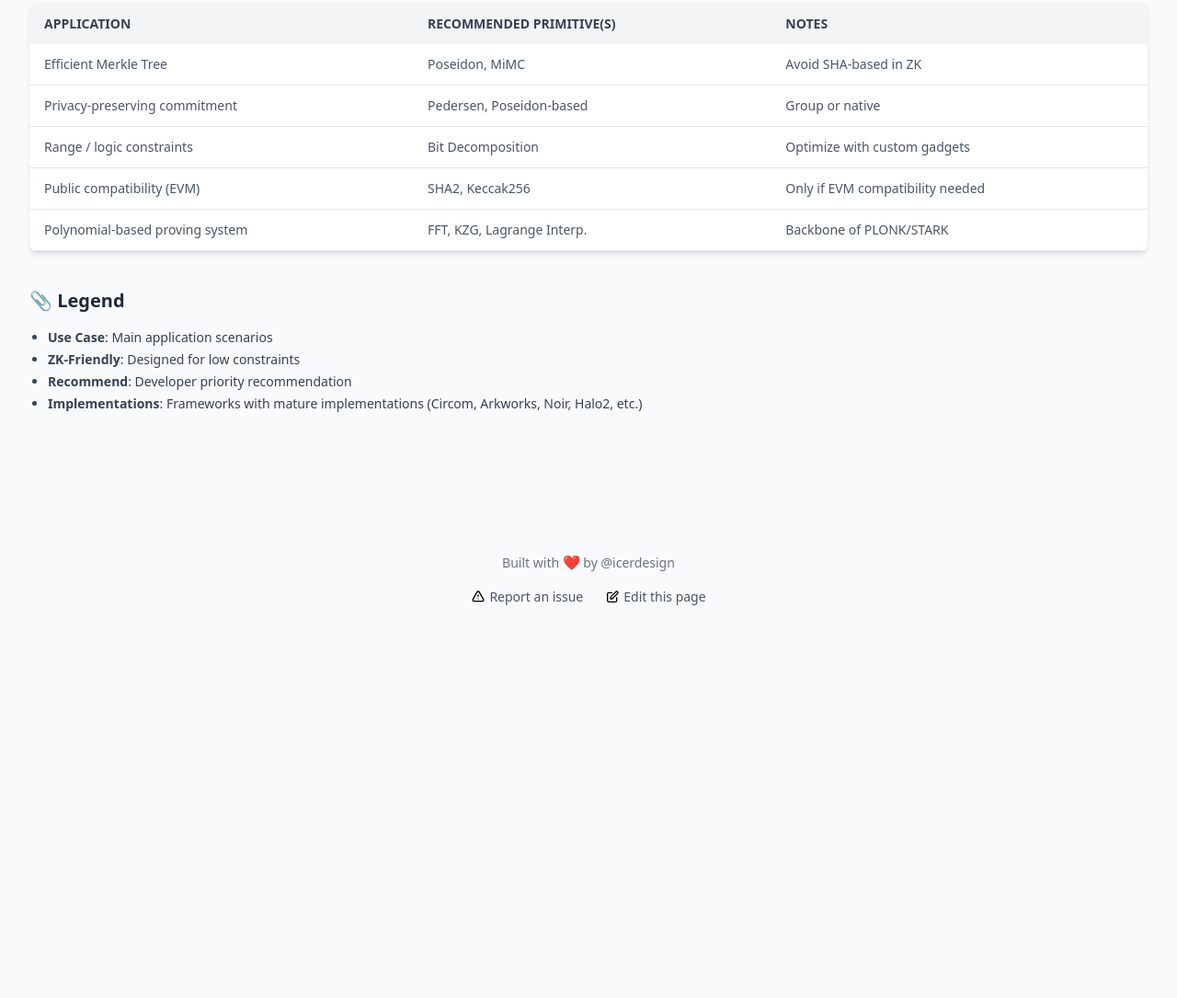
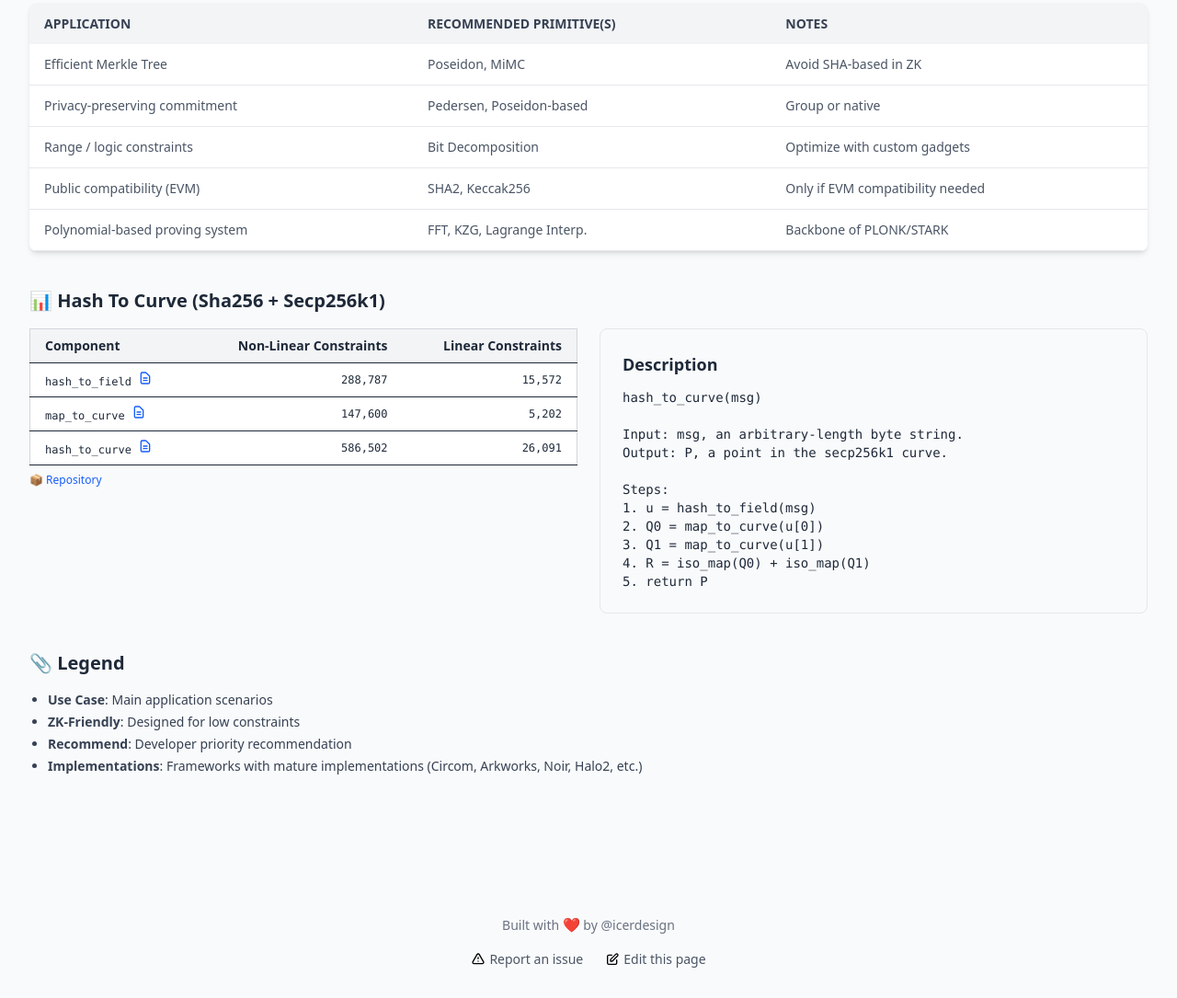
Before and after one commit to wizicer/zkhints, an Astro site: page /primitive in a window 1280 px wide. Shown: the part 1860-2945 px from the top of the page at 92% size. Before the commit the page ends 2551 px from the top, so only its background shows below. Built offline with nearby package versions, Linux system fonts and the light colour scheme; Astro itself is replaced by a stand-in of ours.

Commit message:
feat: add constraint statistics section for Hash To Curve primitive

```diff
--- a/src/data/primitive.ts
+++ b/src/data/primitive.ts
@@ -270,3 +270,63 @@ export const legendItems = [
     description: "Frameworks with mature implementations (Circom, Arkworks, Noir, Halo2, etc.)",
   },
 ];
+
+export const contraintStatistics = [
+  {
+    name: "Hash To Curve (Sha256 + Secp256k1)",
+    repo: "https://github.com/geometryxyz/secp256k1_hash_to_curve",
+    constraints: [
+      {
+        name: "hash_to_field",
+        file: {
+          name: "hash_to_field_test.circom",
+          link: "https://github.com/geometryxyz/secp256k1_hash_to_curve/blob/main/circuits/circom/test/hash_to_field_test.circom",
+        },
+        non_linear_constraints: 288787,
+        linear_constraints: 15572,
+        proportion: 1,
+      },
+      {
+        name: "map_to_curve",
+        file: {
+          name: "map_to_curve_test.circom",
+          link: "https://github.com/geometryxyz/secp256k1_hash_to_curve/blob/main/circuits/circom/test/map_to_curve_test.circom",
+        },
+        non_linear_constraints: 147600,
+        linear_constraints: 5202,
+        proportion: 2,
+      },
+      // {
+      //   name: "iso_map",
+      //   file: {
+      //     name: "iso_map_test.circom",
+      //     link: "https://github.com/geometryxyz/secp256k1_hash_to_curve/blob/main/circuits/circom/test/iso_map_test.circom",
+      //   },
+      //   non_linear_constraints: 85762,
+      //   linear_constraints: 3061,
+      //   proportion: 2,
+      // },
+      {
+        name: "hash_to_curve",
+        file: {
+          name: "hash_to_curve_test.circom",
+          link: "https://github.com/geometryxyz/secp256k1_hash_to_curve/blob/main/circuits/circom/test/hash_to_curve_test.circom",
+        },
+        non_linear_constraints: 586502,
+        linear_constraints: 26091,
+        proportion: 1,
+      },
+    ],
+    description: `hash_to_curve(msg)
+
+Input: msg, an arbitrary-length byte string.
+Output: P, a point in the secp256k1 curve.
+
+Steps:
+1. u = hash_to_field(msg)
+2. Q0 = map_to_curve(u[0])
+3. Q1 = map_to_curve(u[1])
+4. R = iso_map(Q0) + iso_map(Q1)
+5. return P`,
+  },
+];
--- a/src/pages/primitive.astro
+++ b/src/pages/primitive.astro
@@ -2,7 +2,7 @@
 import Layout from "../layouts/Layout.astro";
 import TableSection from "../components/TableSection.astro";
 import "highlight.js/styles/atom-one-dark.css";
-import { primitiveData, legendItems } from "../data/primitive";
+import { primitiveData, legendItems, contraintStatistics } from "../data/primitive";
 ---
 
 <Layout id="primitive">
@@ -27,6 +27,69 @@ import { primitiveData, legendItems } from "../data/primitive";
       ))
     }
 
+    <!-- Constraint Statistics Section -->
+    {
+      contraintStatistics.map((stat) => {
+        return (
+          <div class="mb-10">
+            <h2 class="text-xl font-bold mb-4">📊 {stat.name}</h2>
+            <div class="grid grid-cols-1 lg:grid-cols-2 gap-6">
+              <!-- Left: Constraints Table -->
+              <div class="overflow-x-auto">
+                <table class="min-w-full bg-white border border-gray-300 text-sm">
+                  <thead class="bg-gray-100">
+                    <tr>
+                      <th class="px-4 py-2 border-b text-left font-semibold">Component</th>
+                      <th class="px-4 py-2 border-b text-right font-semibold">Non-Linear Constraints</th>
+                      <th class="px-4 py-2 border-b text-right font-semibold">Linear Constraints</th>
+                    </tr>
+                  </thead>
+                  <tbody>
+                    {stat.constraints.map((constraint) => (
+                      <tr class="hover:bg-gray-50">
+                        <td class="px-4 py-2 border-b font-mono text-xs">
+                          {constraint.name}
+                          <a
+                            href={constraint.file.link}
+                            target="_blank"
+                            rel="noopener noreferrer"
+                            class="flex items-center gap-1 text-blue-600 hover:text-blue-800 inline-block"
+                            title={constraint.file.name}
+                          >
+                            <svg class="w-4 h-4" fill="none" stroke="currentColor" viewBox="0 0 24 24">
+                              <path stroke-linecap="round" stroke-linejoin="round" stroke-width="2" d="M9 12h6m-6 4h6m2 5H7a2 2 0 01-2-2V5a2 2 0 012-2h5.586a1 1 0 01.707.293l5.414 5.414a1 1 0 01.293.707V19a2 2 0 01-2 2z" />
+                            </svg>
+                          </a>
+                        </td>
+                        <td class="px-4 py-2 border-b text-right font-mono text-xs">{constraint.non_linear_constraints.toLocaleString()}</td>
+                        <td class="px-4 py-2 border-b text-right font-mono text-xs">{constraint.linear_constraints.toLocaleString()}</td>
+                      </tr>
+                    ))}
+                  </tbody>
+                </table>
+                <div class="mt-2 text-xs text-gray-600">
+                  <a
+                    href={stat.repo}
+                    target="_blank"
+                    rel="noopener noreferrer"
+                    class="text-blue-600 hover:text-blue-800"
+                  >
+                    📦 Repository
+                  </a>
+                </div>
+              </div>
+
+              <!-- Right: Description -->
+              <div class="bg-gray-50 p-6 rounded-lg border border-gray-200">
+                <h3 class="text-lg font-semibold mb-3">Description</h3>
+                <pre class="text-sm font-mono whitespace-pre-wrap text-gray-800">{stat.description}</pre>
+              </div>
+            </div>
+          </div>
+        );
+      })
+    }
+
     <!-- Legend Section -->
     <div class="mb-10">
       <h2 class="text-xl font-bold mb-4">📎 Legend</h2>
```
